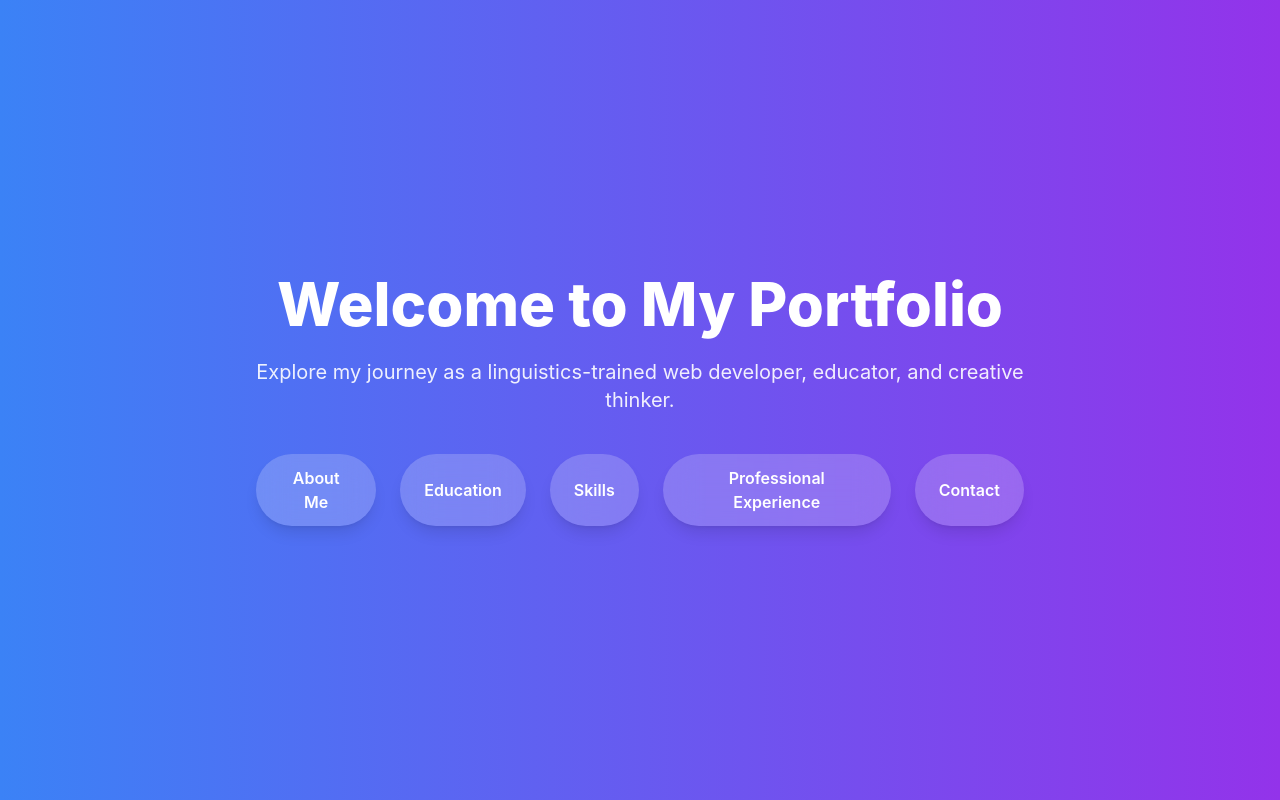
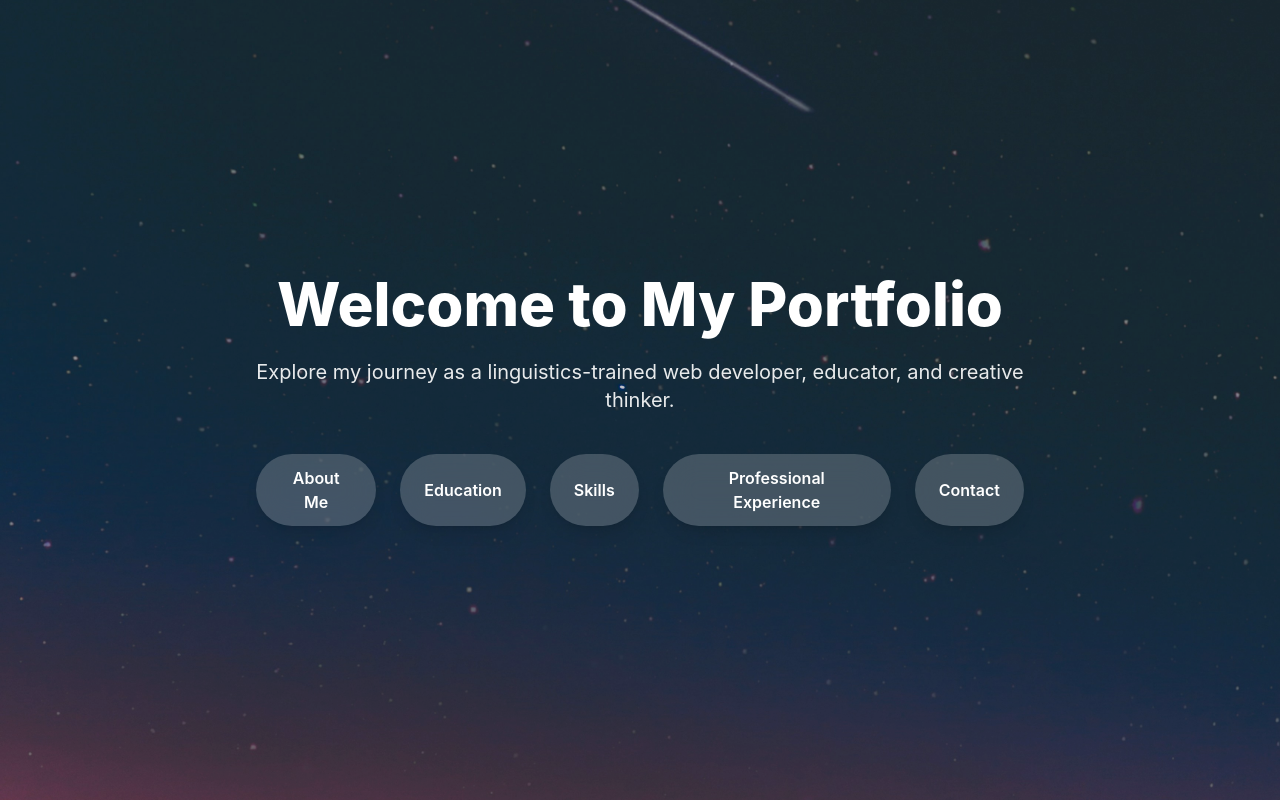
Before and after one commit to grocha78/portfolio, a React (Create React App) app: page / in a window 1280 px wide. Built offline with nearby package versions, Linux system fonts and the light colour scheme.

Commit message:
new background image

```diff
--- a/src/components/Home.js
+++ b/src/components/Home.js
@@ -1,88 +1,108 @@
+// Home.js
+import React from "react";
 import { motion } from "framer-motion";
 import { Link } from "react-router-dom";
 
+// Import your local image
+import backgroundImg from "../assets//images/my-background.jpg";
+
 export default function Home() {
   return (
-    <section className="bg-gradient-to-r from-blue-500 to-purple-600 min-h-screen flex items-center justify-center px-6 py-20 font-sans">
+    <section
+      className="
+        relative w-full h-screen
+        bg-cover bg-center bg-no-repeat
+        flex items-center justify-center
+      "
+      style={{
+        backgroundImage: `url(${backgroundImg})`,
+      }}
+    >
+      {/* Optional Overlay - make it lighter if you need to see the image clearly */}
+      <div className="bg-black bg-opacity-20 absolute inset-0"></div>
+
       <motion.div
-        className="max-w-3xl mx-auto text-center"
+        className="relative z-10 text-white text-center max-w-3xl"
         initial={{ opacity: 0, y: 50 }}
         animate={{ opacity: 1, y: 0 }}
         transition={{ duration: 1 }}
       >
-        {/* Headline */}
-        <h1 className="text-5xl md:text-6xl font-extrabold text-white mb-6">
+        <h1 className="text-5xl md:text-6xl font-extrabold mb-6">
           Welcome to My Portfolio
         </h1>
-
-        {/* Subheading */}
-        <p className="text-lg md:text-xl text-white opacity-90 mb-10 leading-relaxed">
-          Explore my journey as a linguistics-trained web developer, educator, and creative thinker.
+        <p className="text-lg md:text-xl opacity-90 mb-10 leading-relaxed">
+          Explore my journey as a linguistics-trained web developer, educator,
+          and creative thinker.
         </p>
 
         {/* CTA Buttons */}
         <div className="flex flex-col sm:flex-row justify-center gap-6">
-          {/* About Me */}
           <Link
             to="/about"
-            className="inline-flex items-center justify-center
+            className="
+              inline-flex items-center justify-center
               bg-white bg-opacity-20 hover:bg-opacity-40
               backdrop-blur-lg text-white px-6 py-3
               rounded-full font-semibold shadow-lg
               transition transform hover:-translate-y-1
-    text-center"
+              text-center
+            "
           >
             About Me
           </Link>
 
-          {/* Education */}
           <Link
             to="/education"
-            className="inline-flex items-center justify-center
+            className="
+              inline-flex items-center justify-center
               bg-white bg-opacity-20 hover:bg-opacity-40
               backdrop-blur-lg text-white px-6 py-3
               rounded-full font-semibold shadow-lg
               transition transform hover:-translate-y-1
-    text-center"
+              text-center
+            "
           >
             Education
           </Link>
 
-          {/* Skills */}
           <Link
             to="/skills"
-            className="inline-flex items-center justify-center
+            className="
+              inline-flex items-center justify-center
               bg-white bg-opacity-20 hover:bg-opacity-40
               backdrop-blur-lg text-white px-6 py-3
               rounded-full font-semibold shadow-lg
               transition transform hover:-translate-y-1
-    text-center"
+              text-center
+            "
           >
             Skills
           </Link>
 
-          {/* Professional Experience */}
           <Link
             to="/professional-experience"
-            className="inline-flex items-center justify-center
+            className="
+              inline-flex items-center justify-center
               bg-white bg-opacity-20 hover:bg-opacity-40
               backdrop-blur-lg text-white px-6 py-3
               rounded-full font-semibold shadow-lg
               transition transform hover:-translate-y-1
-    text-center"
+              text-center
+            "
           >
             Professional Experience
           </Link>
 
-          {/* Contact */}
           <Link
             to="/contact"
-            className="inline-flex items-center justify-center
+            className="
+              inline-flex items-center justify-center
               bg-white bg-opacity-20 hover:bg-opacity-40
               backdrop-blur-lg text-white px-6 py-3
               rounded-full font-semibold shadow-lg
               transition transform hover:-translate-y-1
-    text-center"
+              text-center
+            "
           >
             Contact
           </Link>
```
Also changed, not shown: src/assets/images/my-background.jpg (added). Lines whose indentation alone changed are shown as unchanged.
